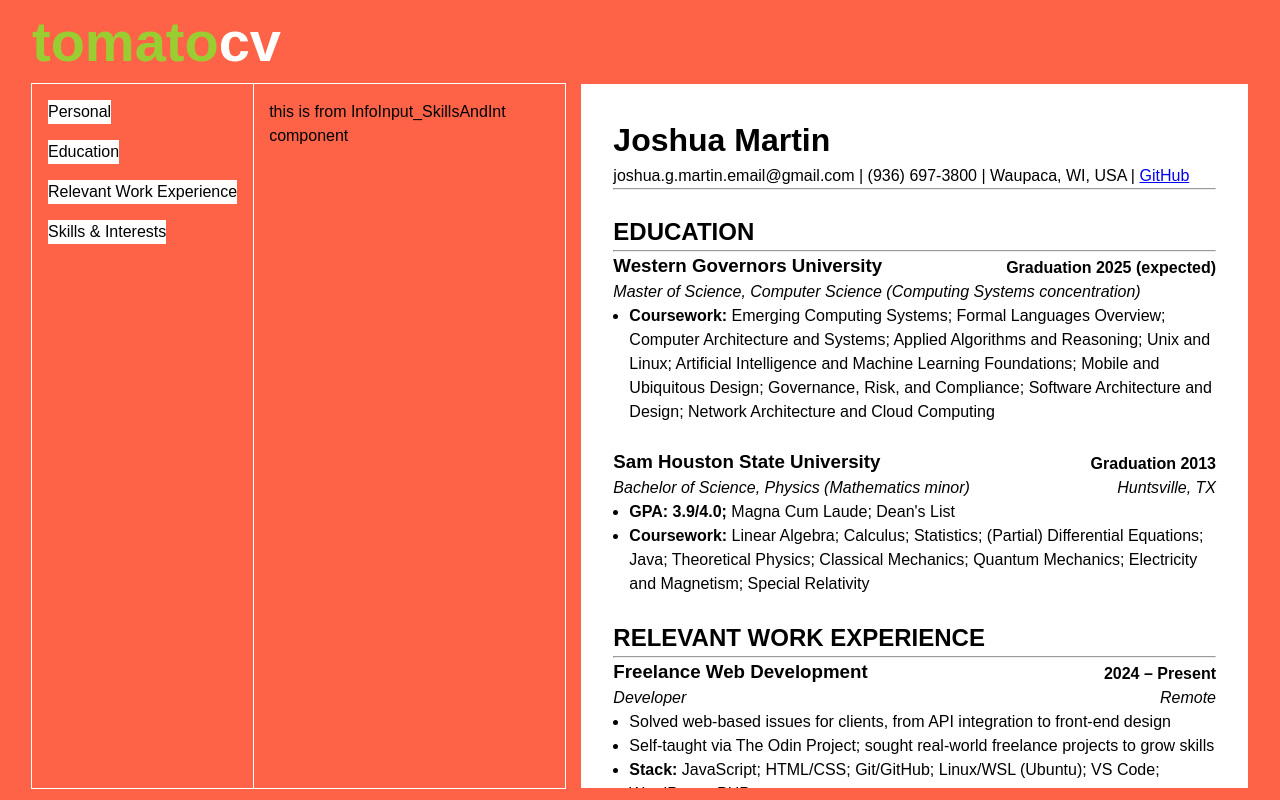
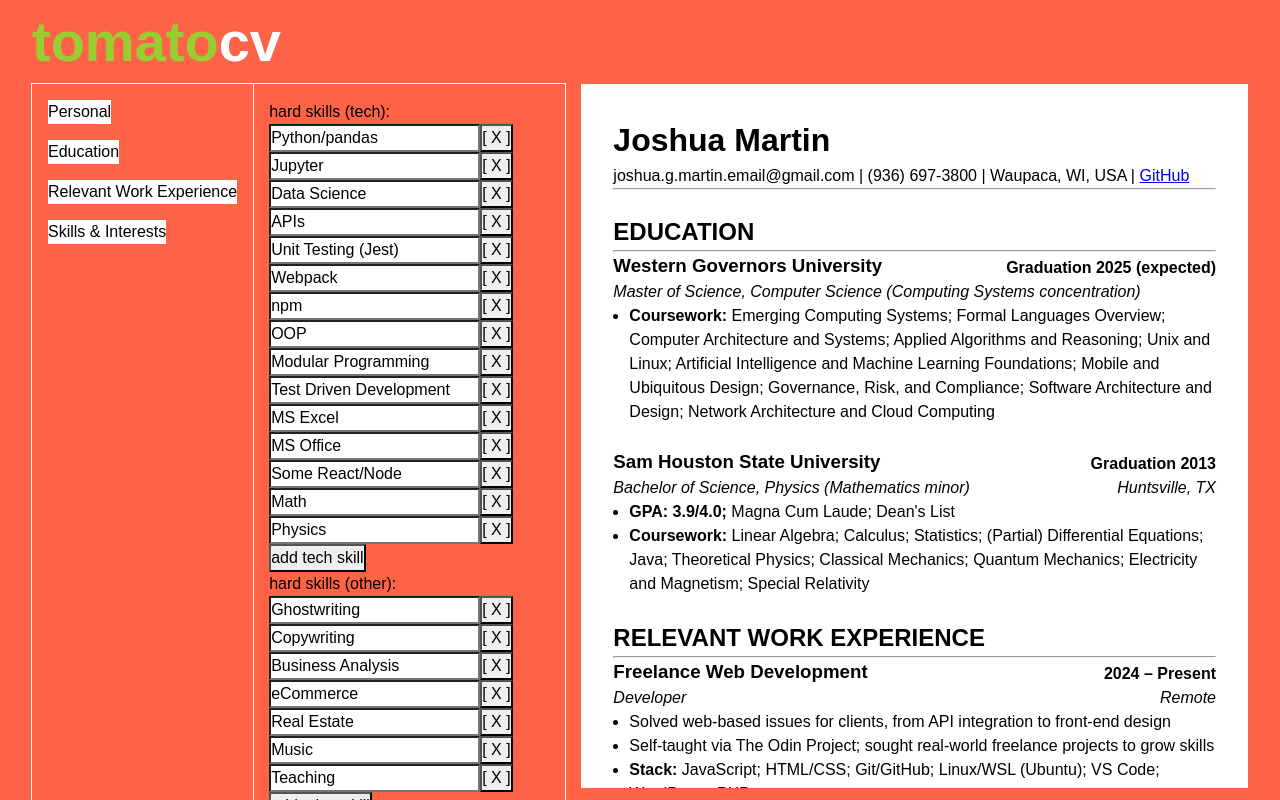
Before and after one commit to joshuaGmartin/cv-app, a React (Vite) app: page / in a window 1280 px wide. Both pictures are taken after a click on the element "Skills & Interests". Shown: the top 800 px of the page. Built offline with nearby package versions, Linux system fonts and the light colour scheme.

Commit message:
Connect SkillsInt Input to Resume.
Ready for extra feature and styling.

```diff
--- a/src/components/InfoInput.jsx
+++ b/src/components/InfoInput.jsx
@@ -33,17 +33,11 @@ export default function InfoInput({ userData, setUserData }) {
         );
       default:
         return (
-          // <InfoInput_Personal
-          //   userData={userData}
-          //   setUserData={setUserData}
-          // />
+          <InfoInput_Personal userData={userData} setUserData={setUserData} />
 
-          // <InfoInput_Education
-          //   userData={userData}
-          //   setUserData={setUserData}
-          // />
+          // <InfoInput_Education userData={userData} setUserData={setUserData} />
 
-          <InfoInput_WorkExp userData={userData} setUserData={setUserData} />
+          // <InfoInput_WorkExp userData={userData} setUserData={setUserData} />
 
           // <InfoInput_SkillsAndInt
           //   userData={userData}
--- a/src/components/InfoInput_SkillsAndInt.jsx
+++ b/src/components/InfoInput_SkillsAndInt.jsx
@@ -1,7 +1,95 @@
-export default function InfoInput_SkillsAndInt() {
+import { GetDataInput, GetDataButton } from "../modules/componentBuilder.jsx";
+import { FocusHandler } from "../modules/Helper.jsx";
+
+export default function InfoInput_SkillsAndInt({ userData, setUserData }) {
+  const setFocusElementInfo = FocusHandler();
+
   return (
     <div className="InfoInput_SkillsAndInt">
-      this is from InfoInput_SkillsAndInt component
+      {Object.keys(userData.skillsAndInt).map((level_1_key) => {
+        const thisSectionID = "skillsAndInt-" + level_1_key + "-section";
+
+        return (
+          <div
+            key={thisSectionID}
+            className={`skillsAndInt-section-${level_1_key}`}
+            id={thisSectionID}
+          >
+            {getSkillsAndIntInputs_listInputs(
+              level_1_key,
+              userData,
+              setUserData,
+              setFocusElementInfo,
+              thisSectionID
+            )}
+          </div>
+        );
+      })}
     </div>
   );
 }
+
+function getSkillsAndIntInputs_listInputs(
+  level_1_key,
+  userData,
+  setUserData,
+  setFocusElementInfo,
+  thisSectionID
+) {
+  let sectionLabel = level_1_key;
+
+  switch (level_1_key) {
+    case "hardSkillsTech":
+      sectionLabel = "hard skills (tech)";
+      break;
+    case "hardSkillsOther":
+      sectionLabel = "hard skills (other)";
+      break;
+    case "softSkills":
+      sectionLabel = "soft skills";
+      break;
+  }
+
+  return (
+    <>
+      {sectionLabel + ": "}
+      <div className={`skillsAndInt-input-list-${level_1_key}`}>
+        <div className="list-item-inputs">
+          {userData.skillsAndInt[level_1_key].map((thisListItem, index) => {
+            return (
+              <div
+                key={`${level_1_key}-${index}`}
+                className="list-input-and-del-btn"
+              >
+                <GetDataInput
+                  userData={userData}
+                  setUserData={setUserData}
+                  level_0_key={"skillsAndInt"}
+                  level_1_key={level_1_key}
+                  listIndexToChange={index}
+                />
+                <GetDataButton
+                  btnType="delete"
+                  userData={userData}
+                  setUserData={setUserData}
+                  level_0_key={"skillsAndInt"}
+                  level_1_key={level_1_key}
+                  listIndexToChange={index}
+                />
+              </div>
+            );
+          })}
+        </div>
+        <GetDataButton
+          btnType="add"
+          userData={userData}
+          setUserData={setUserData}
+          level_0_key={"skillsAndInt"}
+          level_1_key={level_1_key}
+          level_1_id={thisSectionID}
+          setFocusElementInfo={setFocusElementInfo}
+        />
+      </div>
+    </>
+  );
+}
--- a/src/modules/Helper.jsx
+++ b/src/modules/Helper.jsx
@@ -27,6 +27,8 @@ export function FocusHandler() {
       focusElementInfo.focusElm_id
     );
 
+    console.log(focusElementInfo.focusElm_id);
+
     let inputCollectionElm = parentFocusElm
       .querySelector(
         `.${focusElementInfo.focusElm_section}-input-list-${focusElementInfo.focusElm_list}`
--- a/src/modules/componentBuilder.jsx
+++ b/src/modules/componentBuilder.jsx
@@ -595,7 +595,7 @@ function get_level_1_deleteButton(args) {
 }
 
 function get_level_1_addButton(args) {
-  let buttonText = args.level_0_key;
+  let buttonText = args.level_1_key;
   switch (args.level_1_key) {
     case "awards":
       buttonText = "award";
@@ -605,6 +605,18 @@ function get_level_1_addButton(args) {
       break;
     case "jobsInfo":
       buttonText = "job";
+      break;
+    case "hardSkillsTech":
+      buttonText = "tech skill";
+      break;
+    case "hardSkillsOther":
+      buttonText = "other skill";
+      break;
+    case "softSkills":
+      buttonText = "soft skill";
+      break;
+    case "interests":
+      buttonText = "interest";
       break;
   }
 
--- a/src/modules/dataHandler.js
+++ b/src/modules/dataHandler.js
@@ -35,7 +35,7 @@ export function changeData(args) {
       case "workExperience":
         return addDelWorkExperienceData(args);
       case "skillsAndInt":
-        return;
+        return addDelSkillsAndIntData(args);
       default:
         console.error(
           args.level_0_key + " does not exist in data base as top level key"
@@ -158,6 +158,15 @@ function addDelWorkExperienceData(args) {
   }
 
   return;
+}
+
+function addDelSkillsAndIntData(args) {
+  switch (args.btnType) {
+    case "delete":
+      return deleteIn_level_0(args);
+    case "add":
+      return addIn_level_0(args);
+  }
 }
 
 // =======================================================================================
@@ -394,17 +403,49 @@ function change_level_2_listData(args) {
 // ************** level 0 **************
 
 function deleteIn_level_0(args) {
+  // handle delete in skillsAndInt list
+  if (args.level_0_key === "skillsAndInt") {
+    args.setUserData({
+      ...args.userData,
+      [args.level_0_key]: {
+        ...args.userData[args.level_0_key],
+        [args.level_1_key]: args.userData[args.level_0_key][
+          args.level_1_key
+        ].filter((_, filterIndex) => args.listIndexToChange !== filterIndex),
+      },
+    });
+  }
+
+  // default
+  else {
     args.setUserData({
       ...args.userData,
       [args.level_0_key]: args.userData[args.level_0_key].filter(
         (level_1_map) => level_1_map.id !== args.level_1_id
       ),
     });
+  }
 
   return;
 }
 
 function addIn_level_0(args) {
+  // handle add in skillsAndInt list
+  if (args.level_0_key === "skillsAndInt") {
+    args.setUserData({
+      ...args.userData,
+      [args.level_0_key]: {
+        ...args.userData[args.level_0_key],
+        [args.level_1_key]: [
+          ...args.userData[args.level_0_key][args.level_1_key],
+          "",
+        ],
+      },
+    });
+  }
+
+  // default
+  else {
     args.setUserData({
       ...args.userData,
       [args.level_0_key]: [
@@ -415,6 +456,7 @@ function addIn_level_0(args) {
         },
       ],
     });
+  }
 
   return;
 }
```
Lines whose indentation alone changed are shown as unchanged.
